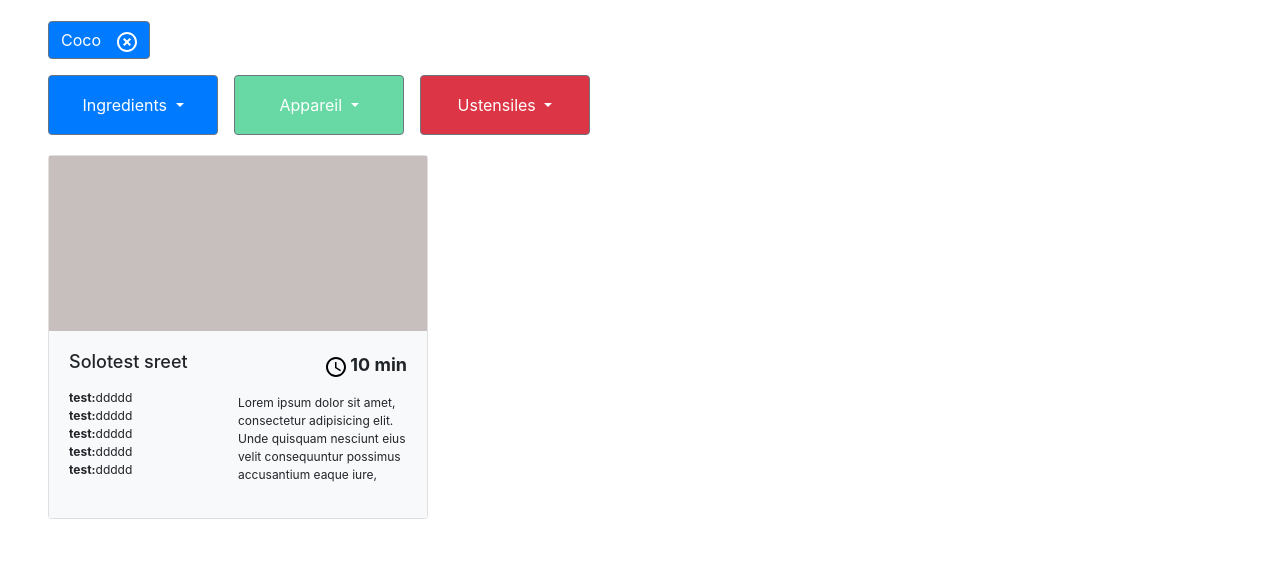
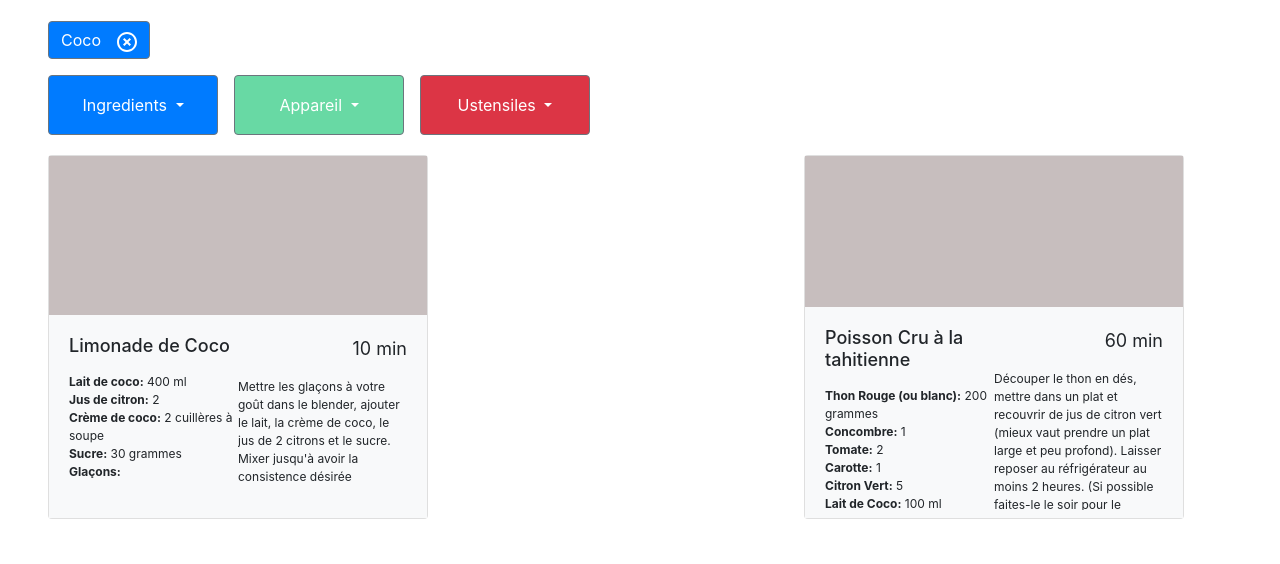
Before and after one commit to BryanParisot/Les-petits-plats, a plain HTML site: page index.html in a window 1280 px wide. Shown: the part 234-798 px from the top of the page. Drawn offline with nearby package versions, Linux system fonts and the light colour scheme.

Commit message:
:sparkles: display data on first page

```diff
--- a/index.html
+++ b/index.html
@@ -4,6 +4,7 @@
     <meta charset="UTF-8" />
     <meta http-equiv="X-UA-Compatible" content="IE=edge" />
     <meta name="viewport" content="width=device-width, initial-scale=1.0" />
+    <link rel="stylesheet" href="style/index.css">
     <link
       rel="stylesheet"
       href="https://stackpath.bootstrapcdn.com/bootstrap/4.4.1/css/bootstrap.min.css"
@@ -91,55 +92,9 @@
         </div>
       </div>
       <section id="sectionCard" class="d-flex justify-content-between flex-wrap">
-
-        <div class="card mr-5 mb-5" style="width: 380px; height: 364px">
-          <div class="w-100" style="height: 178px; background-color: #C7BEBE;"></div>
-          <div class="d-flex card-body bg-light">
-            <div class="h-100 w-50">
-              <h2 class="text-sm card-text" style="font-size: 18px">
-                Solotest sreet
-              </h2>
-              <ul class="list-unstyled mt-3" style="font-size: 12px">
-                <li><strong>test:</strong>ddddd</li>
-                <li><strong>test:</strong>ddddd</li>
-                <li><strong>test:</strong>ddddd</li>
-                <li><strong>test:</strong>ddddd</li>
-                <li><strong>test:</strong>ddddd</li>
-              </ul>
-            </div>
-            <div class="w-50">
-              <div class="w-100 text-right">
-                <span class="text-right" style="font-size: 18px"
-                  ><strong
-                    ><svg
-                      width="20"
-                      height="20"
-                      viewBox="0 0 20 20"
-                      fill="none"
-                      xmlns="http://www.w3.org/2000/svg"
-                    >
-                      <path
-                        d="M10 0C4.5 0 0 4.5 0 10C0 15.5 4.5 20 10 20C15.5 20 20 15.5 20 10C20 4.5 15.5 0 10 0ZM10 18C5.59 18 2 14.41 2 10C2 5.59 5.59 2 10 2C14.41 2 18 5.59 18 10C18 14.41 14.41 18 10 18ZM10.5 5H9V11L14.2 14.2L15 12.9L10.5 10.2V5Z"
-                        fill="black"
-                      />
-                    </svg>
-                    10 min</strong
-                  ></span
-                >
-              </div>
-              <p class="mt-3" style="font-size: 12px">
-                Lorem ipsum dolor sit amet, consectetur adipisicing elit. Unde
-                quisquam nesciunt eius velit consequuntur possimus accusantium
-                eaque iure,
-              </p>
-            </div>
-          </div>
-        </div>
-
-
       </section>
     </main>
-    <script type="module" src="./js/first.js"></script>
+    <script type="module" src="js/main.js"></script>
 
     <!-- jQuery first, then Popper.js, then Bootstrap JS -->
     <script
--- /dev/null
+++ b/js/DataApi.js
@@ -0,0 +1,13 @@
+export default class DataApi {
+  async findData() {
+    const url = "data/data.json";
+    let reponse = await fetch(url);
+    let data = await reponse.json();
+
+    const recipes = data.recipes;
+
+    return {
+      recipes: recipes,
+    };
+  }
+}
--- a/js/firstAlgo.js
+++ b/js/firstAlgo.js
@@ -1,4 +1,10 @@
-function firstAlgo() {
+import DataApi from "./DataApi.js";
+
+export default class firstAlgo {
+  firstAlgo() {
+    new DataApi().findData().then((response) => {
+      const recipes = response.recipes;
+      response.recipes.map((response) => {
         const sectionCard = document.getElementById("sectionCard");
 
         //card global
@@ -19,11 +25,27 @@ function firstAlgo() {
 
         const nameRecette = document.createElement("h2");
         nameRecette.className = "text-sm card-text containDescription";
+        nameRecette.innerHTML = `${response.name}`;
 
         const listUl = document.createElement("ul");
         listUl.className = "list-unstyled mt-3 sizeList";
 
+        response.ingredients.forEach((i) => {
           const li = document.createElement("li");
+          if (i.unit === undefined) {
+            i.unit = "";
+            //   console.log(i);
+          } else if (i == i.unit) {
+            return (i.unit = i.unit);
+          }
+
+          if (i.quantity === undefined) {
+            i.quantity = "";
+          }
+
+          li.innerHTML = `<b>${i.ingredient}:</b> ${i.quantity} ${i.unit}`;
+          listUl.appendChild(li);
+        });
 
         //div contain second
         const containerTimeAndDescription = document.createElement("div");
@@ -34,9 +56,14 @@ function firstAlgo() {
 
         const span = document.createElement("span");
         span.className = "text-right containDescription";
+        span.innerHTML = `${response.time} min`;
 
-  const paragrapher = document.createElement('p')
-  paragrapher.className = "mt-3 sizeList"
+        const containParagraphe = document.createElement("div");
+        containParagraphe.className = "aaa";
+
+        const paragrapher = document.createElement("p");
+        paragrapher.className = "mt-3 sizeList elispe";
+        paragrapher.innerHTML = `${response.description}`;
 
         //placement
         sectionCard.appendChild(card);
@@ -45,9 +72,12 @@ function firstAlgo() {
         containCard.appendChild(containDescription);
         containDescription.appendChild(nameRecette);
         containDescription.appendChild(listUl);
-  listUl.appendChild(li);
         containCard.appendChild(containerTimeAndDescription);
         containerTimeAndDescription.appendChild(containTimeDiv);
-  containTimeDiv.appendChild(span)
-  containerTimeAndDescription.appendChild(paragrapher)
+        containTimeDiv.appendChild(span);
+        containerTimeAndDescription.appendChild(containParagraphe);
+        containParagraphe.appendChild(paragrapher);
+      });
+    });
   }
+}
--- a/js/main.js
+++ b/js/main.js
@@ -0,0 +1,3 @@
+import firstAlgo from "./firstAlgo.js";
+
+new firstAlgo().firstAlgo();
--- a/style/index.css
+++ b/style/index.css
@@ -13,3 +13,17 @@
 .sizeList {
   font-size: 12px;
 }
+
+.elispe {
+    white-space: wrap;
+    text-overflow: ellipsis;
+    overflow: hidden;
+    height: 140px;
+    width: 170px;
+
+}
+.aaa {
+
+  height: 140px;
+  width: 170px;
+}
```
Also changed, not shown: data/data.json. Lines whose indentation alone changed are shown as unchanged.
